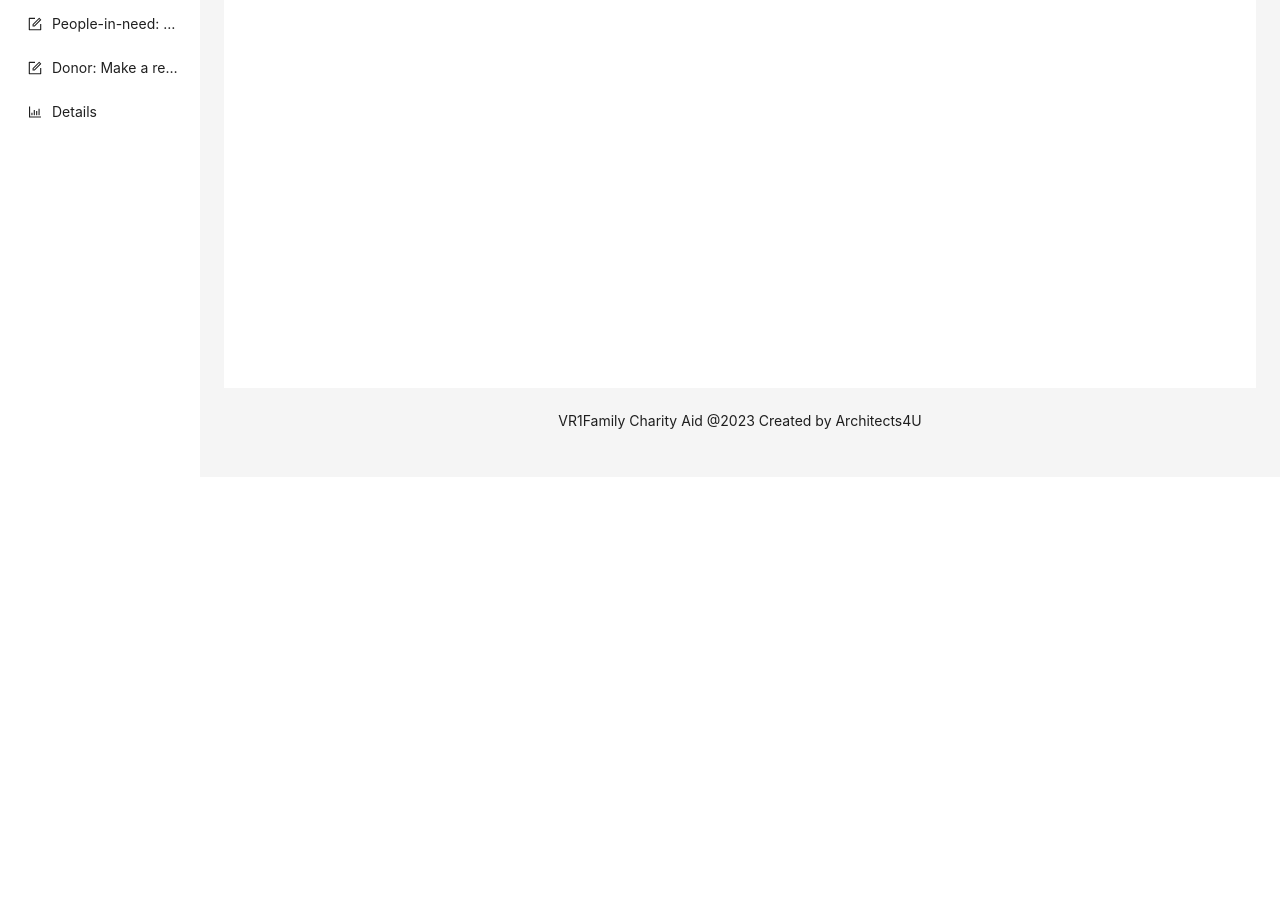
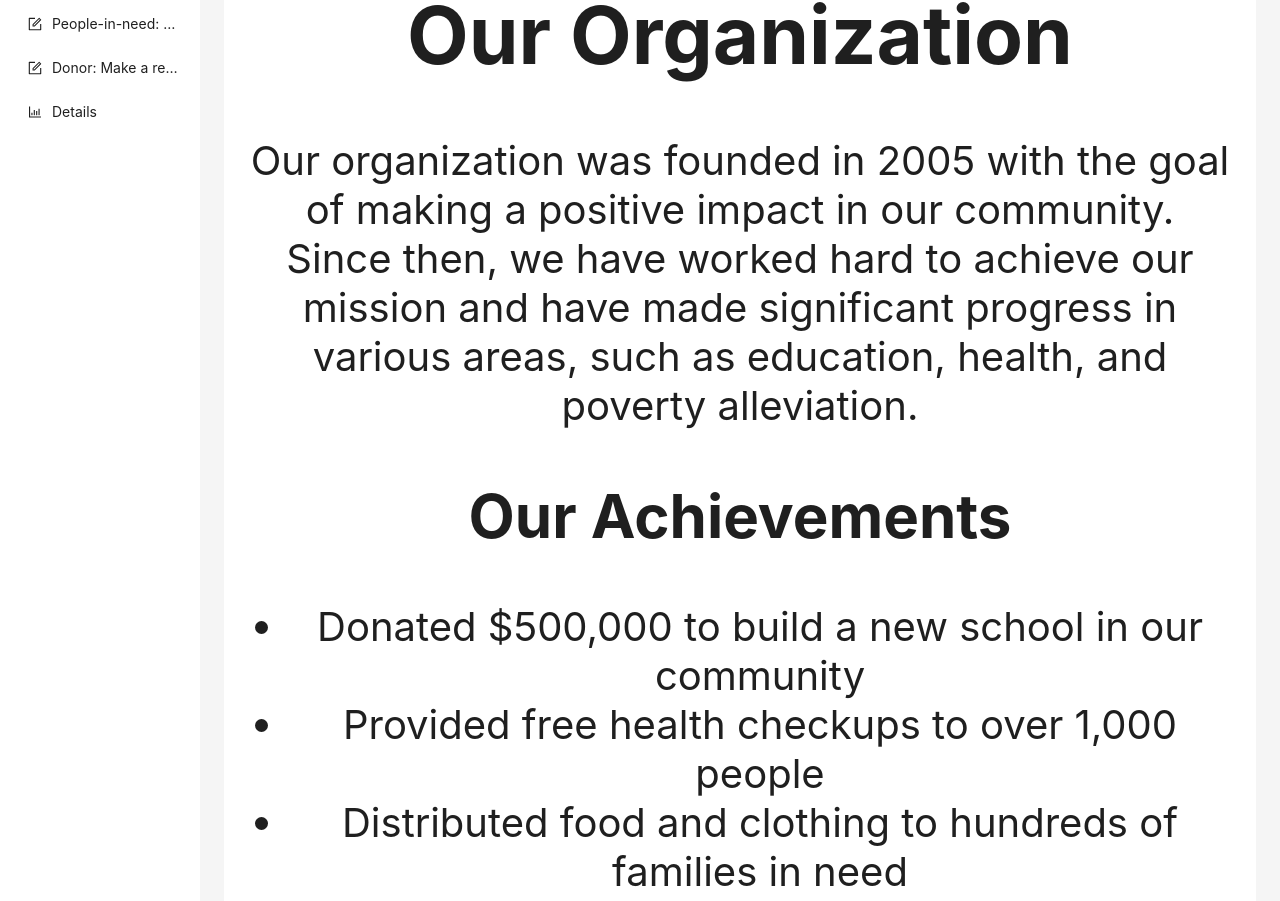
Before and after one commit to Cindyjavapythonr/Registe-track-users-items, a React (Create React App) app: page /AboutUs in a window 1280 px wide. Shown: the part 196-1097 px from the top of the page. Before the commit the page ends 800 px from the top, so only its background shows below. Built offline with nearby package versions, Linux system fonts and the light colour scheme.

Commit message:
Added About us page

```diff
--- a/package.json
+++ b/package.json
@@ -10,7 +10,7 @@
     "react": "^18.2.0",
     "react-dom": "^18.2.0",
     "react-router-dom": "^6.11.0",
-    "react-scripts": "5.0.1",
+    "react-scripts": "^5.0.1",
     "web-vitals": "^2.1.4"
   },
   "scripts": {
--- a/src/mainpagefunctions/aboutus.js
+++ b/src/mainpagefunctions/aboutus.js
@@ -1,5 +1,33 @@
-
 
 export const AboutUs = () => {
-    return "about"
+    // A static page that shows briefly mentions the history, achievements, and the philanthropic activities of the organization. The UI should support different content types such as text, images, audio and video files.
+    // Two buttons one links to the facebook page one links insta.
+    function handleClick(){
+
+    }
+    return (
+        <div className="about-me">
+        <h1>Our Organization</h1>
+        <p>
+            Our organization was founded in 2005 with the goal of making a positive impact in our community. Since then, we have worked hard to achieve our mission and have made significant progress in various areas, such as education, health, and poverty alleviation.
+        </p>
+        <h2>Our Achievements</h2>
+        <ul>
+            <li>Donated $500,000 to build a new school in our community</li>
+            <li>Provided free health checkups to over 1,000 people</li>
+            <li>Distributed food and clothing to hundreds of families in need</li>
+        </ul>
+        <h2>Our Philanthropic Activities</h2>
+        <p>
+            We are dedicated to giving back to our community and helping those in need. Our philanthropic activities include organizing charity events, volunteering at local schools and hospitals, and supporting various non-profit organizations.
+        </p>
+        <div className="media">
+            <img src="https://dummyimage.com/200x200/000/fff" alt="Organization's Logo" />
+            <div className="buttons">
+            <a href="https://www.facebook.com" target="_blank" rel="noopener noreferrer"><button>Facebook</button></a>
+            <a href="https://www.instagram.com" target="_blank" rel="noopener noreferrer"><button>Instagram</button></a>
+            </div>
+        </div>
+        </div>
+        )
 };
```
Also changed, not shown: 2 other files (tests, documents, lock files or other folders).
